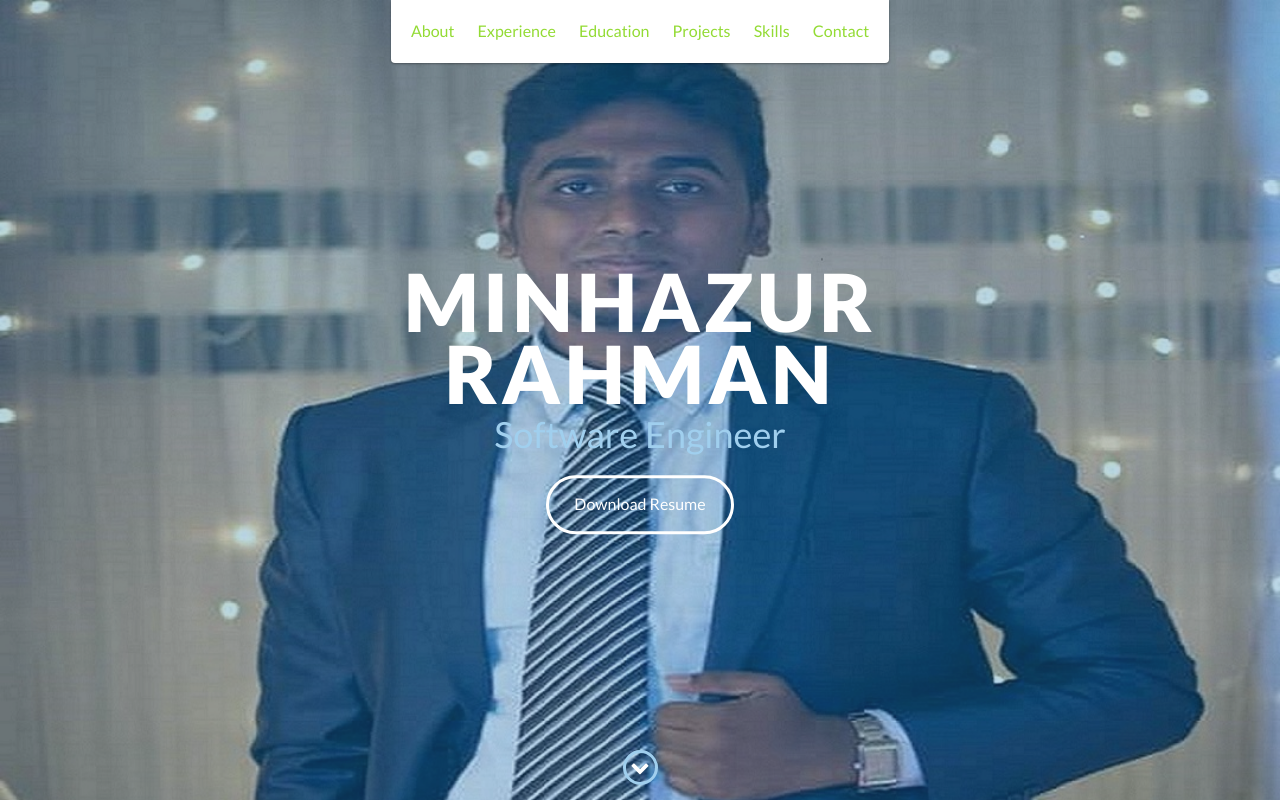
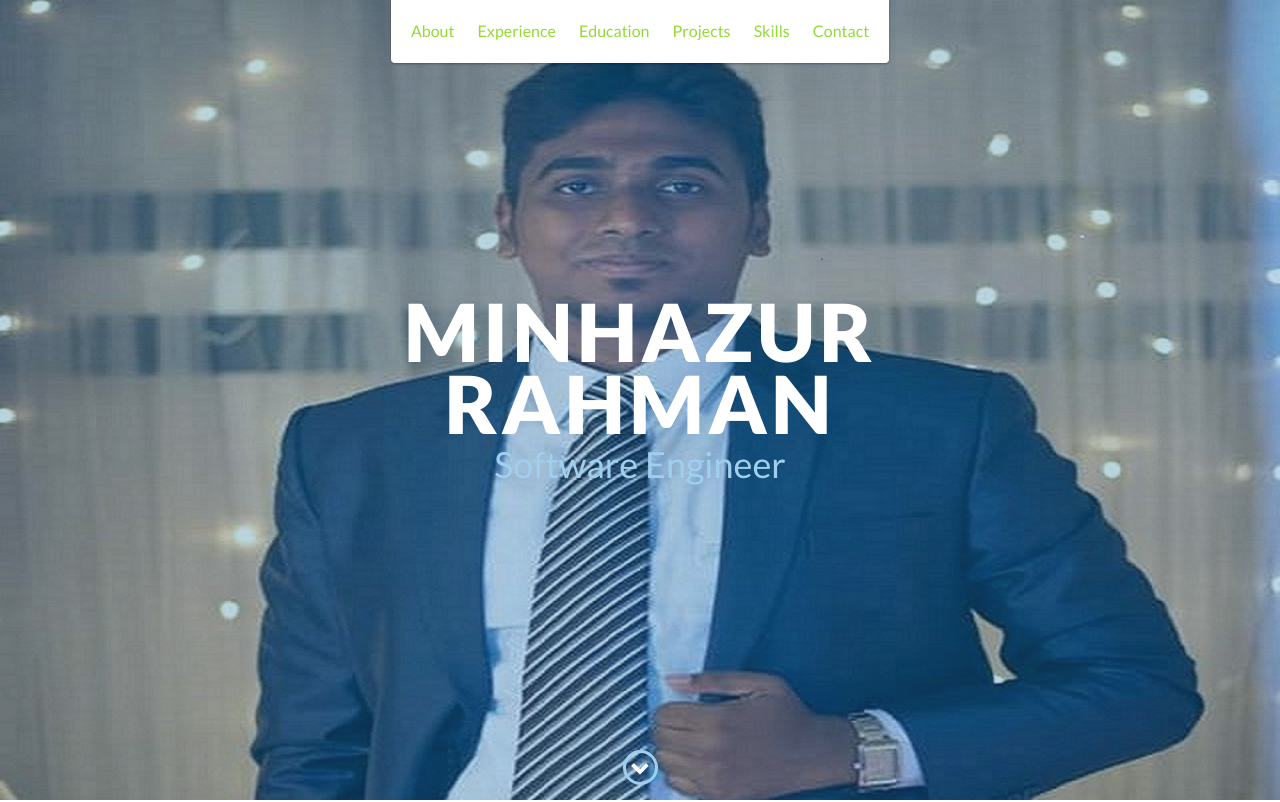
Before and after one commit to minhaz725/minhaz725.github.io, a website: page index.html in a window 1280 px wide. Shown: the top 802 px of the page. Drawn offline with nearby package versions, Linux system fonts and the light colour scheme.

Commit message:
Update index.html

```diff
--- a/index.html
+++ b/index.html
@@ -50,7 +50,7 @@
         <div id="lead-content">
             <h1>Minhazur Rahman</h1>
             <h2>Software Engineer</h2>
-            <a href="#" class="btn-rounded-white">Download Resume</a>
+
         </div>
         <!-- End #lead-content -->
 
```
